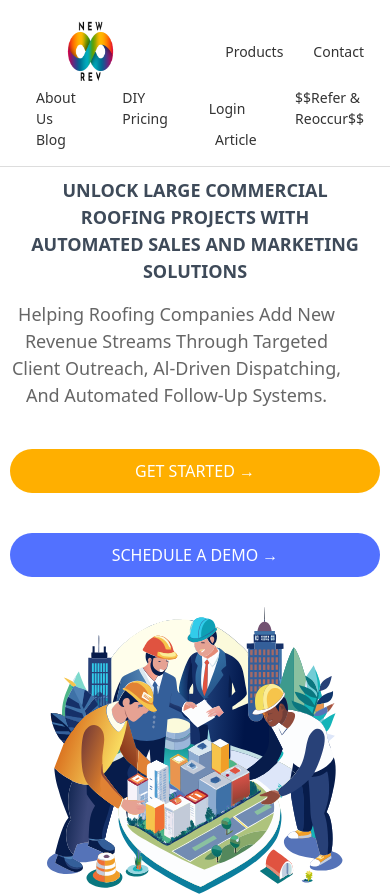
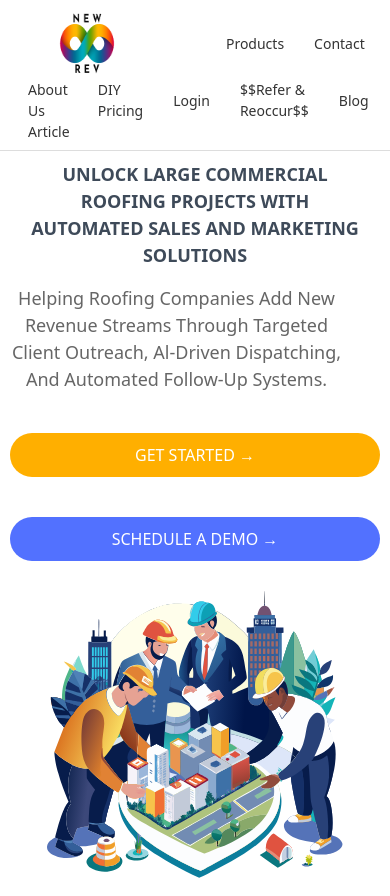
Before and after one commit to nidu003/rev, a Next.js app: page / in a window 390 px wide. Shown: the top 896 px of the page. Built offline with nearby package versions, Linux system fonts and the light colour scheme.

Commit message:
update css

```diff
--- a/app/globals.css
+++ b/app/globals.css
@@ -22,7 +22,6 @@ html,body {
   border-bottom: 1px solid #ddd;
   margin-left: 0; /* No negative margins */
   width: 100%; /* Ensure full width */
-  overflow-x: auto; /* Add horizontal scrolling if needed */
 }
 
 .nav ul {
@@ -57,6 +56,8 @@ html,body {
   margin-left: 0;
   margin-right: 0;
   display: inline-block; /* Ensure images are displayed inline */
+  max-width: 100%; /* Ensure logo doesn't exceed container width */
+  height: auto; /* Maintain aspect ratio */
 }
 
 /* Tablet (max-width: 1024px) */
@@ -96,8 +97,7 @@ html,body {
     flex-direction: row; /* Keep items in a row */
     justify-content: space-between;
     align-items: center;
-    padding: 1rem; /* Increase padding for touch devices */
-    overflow-x: auto; /* Add horizontal scrolling if needed */
+    padding: 0.5rem; /* Adjust padding for mobile */
   }
 
   .nav ul {
@@ -119,7 +119,7 @@ html,body {
   }
 
   .nav img {
-    width: 30px; /* Adjust image size for mobile */
+    width: 25px; /* Adjust image size for mobile */
     height: auto;
     margin-left: 0;
     margin-right: 0;
```
